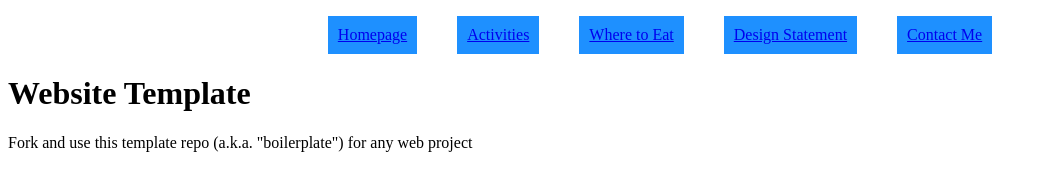
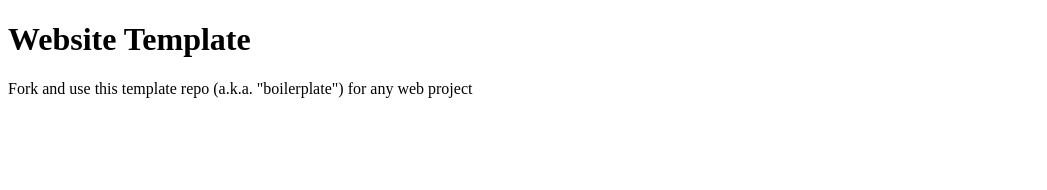
Before and after one commit to elliseshinn/freshiesforum, a plain HTML site: page files/index.html in a window 1280 px wide. Shown: the whole page, without its empty margins (0-1047 px from the left). Drawn offline with Linux system fonts and the light colour scheme.

Commit message:
removed nav

```diff
--- a/files/index.html
+++ b/files/index.html
@@ -8,16 +8,6 @@
 </head>
 <body>
 
-	<nav>
-		<ul>
-			<li><a href="index.html">Homepage</a></li>
-			<li><a href="activities.html">Activities</a></li>
-			<li><a href="dining.html">Where to Eat</a></li>
-			<li><a href="statement.html">Design Statement</a></li>
-			<li><a href="contact.html">Contact Me</a></li>
-		</ul>
-	</nav>
-
 	<h1>Website Template</h1>
 	<p>Fork and use this template repo (a.k.a. "boilerplate") for any web project</p>
 
```
